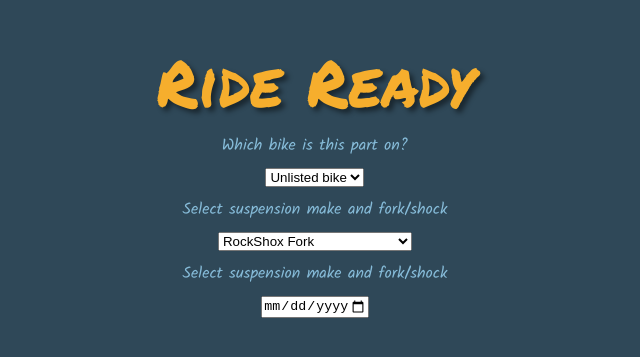
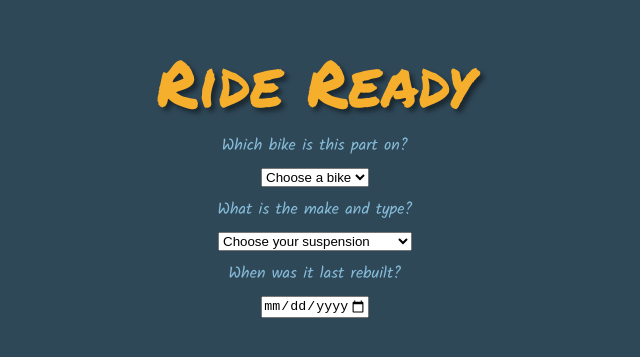
Before and after one commit to RickV85/Ride-Ready, a React (Create React App) app: page /dashboard/add-new-part in a window 1280 px wide. Shown: the part 237-594 px from the top of the page, without its empty margins (325-965 px from the left). Built offline with nearby package versions, Linux system fonts and the light colour scheme.

Commit message:
Fix form input defaults

```diff
--- a/src/Components/Container/Container.css
+++ b/src/Components/Container/Container.css
@@ -11,4 +11,7 @@
 
 .add-new-mesg {
   color: #86BBD8;
+  font-family: "Kalam", cursive;
+  font-size: 16px;
+  font-weight: 400;
 }/*# sourceMappingURL=Container.css.map */
--- a/src/Components/Container/Container.scss
+++ b/src/Components/Container/Container.scss
@@ -9,5 +9,5 @@
 }
 
 .add-new-mesg {
-  color: $lightBlue;
+  @include bodyText(16px);
 }
--- a/src/Components/NewPartForm/NewPartForm.js
+++ b/src/Components/NewPartForm/NewPartForm.js
@@ -3,10 +3,12 @@ import { suspensionData } from "../../SuspensionData";
 import './NewPartForm.css'
 
 export default function NewPartForm({ bikes }) {
+  // eslint-disable-next-line
   const [bikeOptions, setBikeOptions] = useState(bikes);
-  const [bikeDropdownOptions, setBikeDropdownOptions] = useState([])
-
-  // NEED TO ADD STATES TO CONTROL FORM INPUTS
+  const [bikeDropdownOptions, setBikeDropdownOptions] = useState([]);
+  const [selectedBike, setSelectedBike] = useState('');
+  const [selectedSus, setSelectedSus] = useState('');
+  const [selectedRebuildDate, setSelectedRebuildDate] = useState('');
 
   useEffect(() => {
     if (!bikeOptions) return;
@@ -29,15 +31,19 @@ export default function NewPartForm({ bikes }) {
       <h1 className="site-logo">Ride Ready</h1>
       <form className="new-part-form">
         <label htmlFor="bikeSelect">Which bike is this part on?</label>
-        <select name="bikeSelect" className="bike-select" >
+        <select name="bikeSelect" className="bike-select" value={selectedBike} onChange={(event) => setSelectedBike(event.target.value)}>
+          <option key={'0'} value={''} disabled>Choose a bike</option>
           {bikeDropdownOptions}
         </select>
-        <label htmlFor="suspensionSelect">Select suspension make and fork/shock</label>
-        <select name="suspensionSelect">
+        <label htmlFor="suspensionSelect">What is the make and type?</label>
+        <select name="suspensionSelect" value={selectedSus} onChange={(event) => setSelectedSus(event.target.value)}>
+          <option key={'0'} value={''} disabled>Choose your suspension</option>
           {suspensionOptions}
         </select>
-        <label htmlFor="suspension-select">Select suspension make and fork/shock</label>
-        <input name="lastRebuild" type={'date'} max={new Date().toLocaleDateString('fr-ca')} />
+        <label htmlFor="suspension-select">When was it last rebuilt?</label>
+        <input name="lastRebuild" type={'date'} max={new Date().toLocaleDateString('fr-ca')}
+          value={selectedRebuildDate} onChange={(event) => setSelectedRebuildDate(event.target.value)}
+        />
       </form>
     </section>
   )
--- a/src/Components/Redirect/Redirect.js
+++ b/src/Components/Redirect/Redirect.js
@@ -86,8 +86,7 @@ export default function Redirect() {
     <section className="home-page">
       <h1 className="site-logo">Ride Ready</h1>
       <img src="/assets/mtb-roost.gif" className="loading-gif" alt="mountain biker getting rowdy" />
-      {/* <iframe className="loading-gif" title="mountain biking gif" src="https://giphy.com/embed/hWAoUDztX8kGVLvecs" frameBorder="0"></iframe> */}
-      <p className="loading-message">Please wait while your data loads.<br/>This could take xxx to xxx seconds.</p>
+      <p className="loading-message">Please wait while your data loads.<br/>If this takes longer than 10 seconds, please return to the home screen and try again.</p>
     </section>
   )
 }
```
Also changed, not shown: 1 other file (tests, documents, lock files or other folders).
